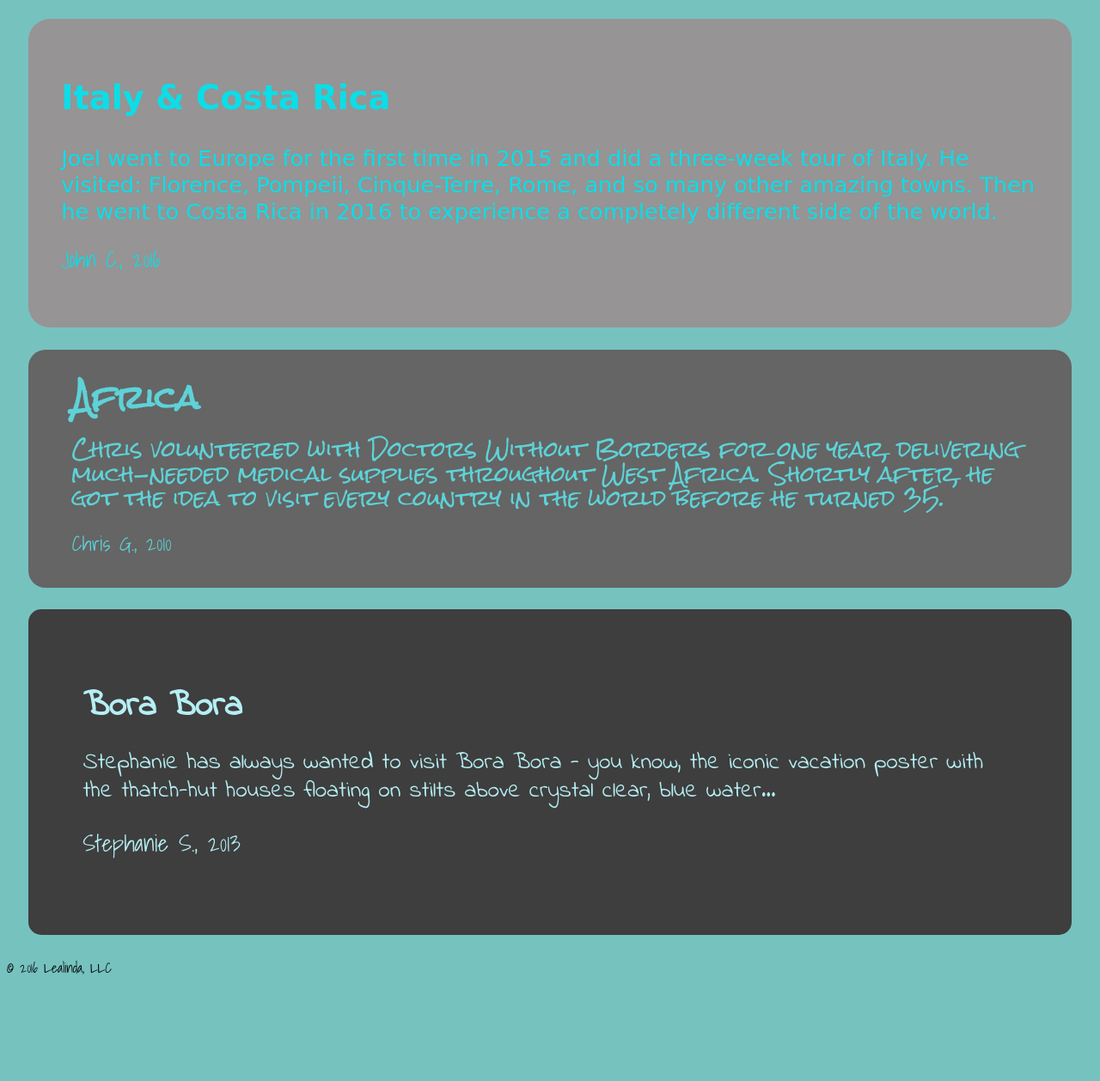
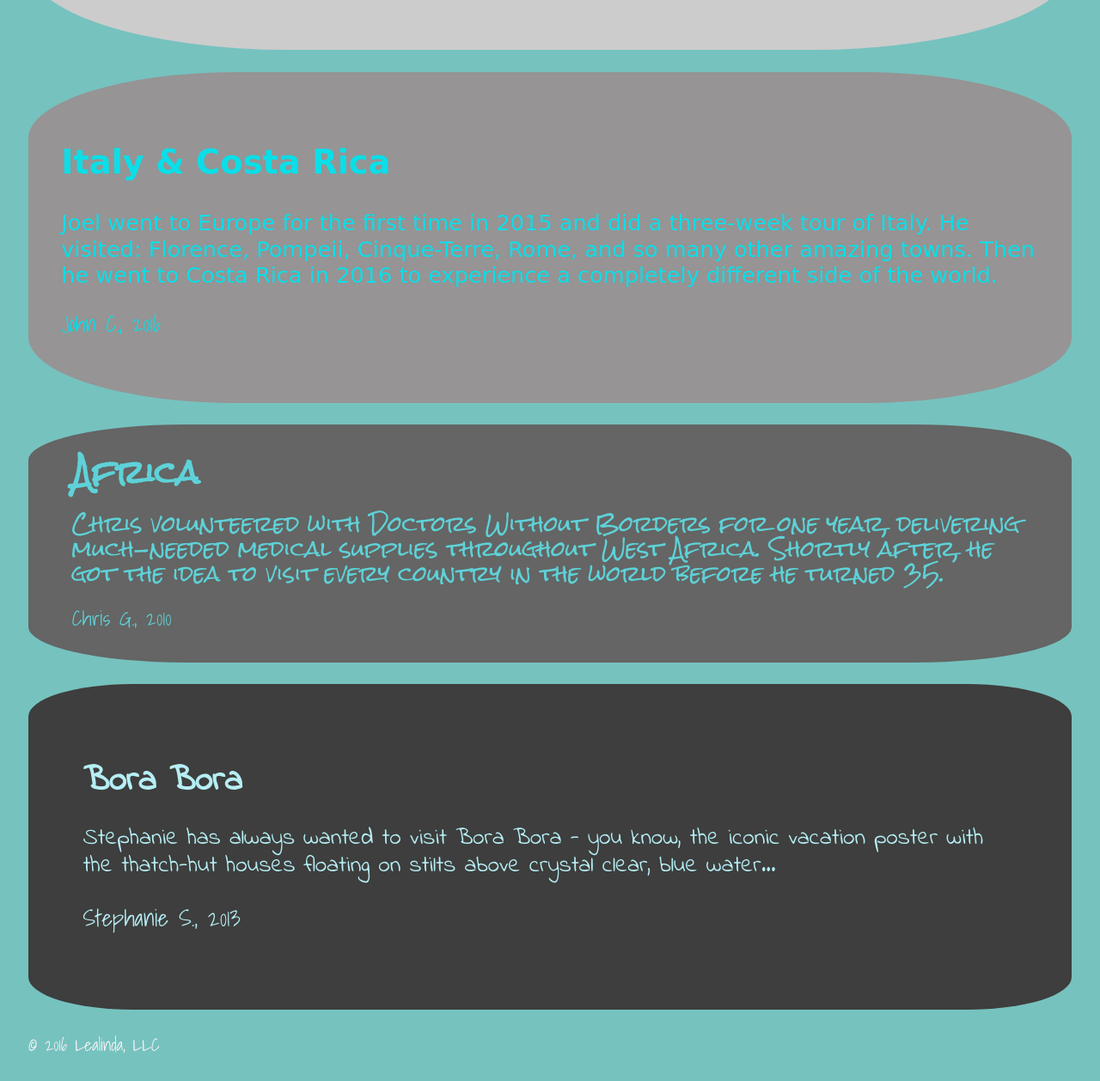
Before and after one commit to LeaCamara/BlogExperiment, a plain HTML site: page index.html in a window 1280 px wide. Shown: the part 778-2036 px from the top of the page at 86% size. Before the commit the page ends 1933 px from the top, so only its background shows below. Drawn offline with Linux system fonts and the light colour scheme; a web font is replaced by a local one.

Commit message:
changed radius, padding & footer margin

```diff
--- a/articles.css
+++ b/articles.css
@@ -8,8 +8,9 @@ body {
     font-size: 2.25em;
     color: rgba(2, 171, 179, 0.98);
     line-height: 105%;
-    padding: 2.75% 2%;
-    border-radius: 35px;
+    padding: 3.3% 2%;
+    padding-left: 5%;
+    border-radius: 30%;
     margin: 2%;
 }
 
@@ -19,8 +20,8 @@ body {
 	font-size: 1.55em;
 	color: #078d96;
 	line-height: normal;
-	padding: 1% 3%;
-	border-radius: 30px;
+	padding: 2.9% 2.6%;
+	border-radius: 25%;
 	margin: 2%;
 }
 
@@ -30,8 +31,8 @@ body {
 	font-size: 1.6em;
 	color: rgba(6, 224, 234, 0.97);
 	line-height: 1.2;
-	padding: 3% 3%;
-	border-radius: 25px;
+	padding: 4% 3%;
+	border-radius: 20%;
 	margin: 2%;
 }
 
@@ -42,7 +43,7 @@ body {
 	color: rgb(94, 210, 216);
 	line-height: 1.2em;
 	padding: 1% 4%;
-	border-radius: 20px;
+	border-radius: 15%;
 	margin: 2%;
 }
 
@@ -53,10 +54,16 @@ body {
 	color: #b6eef5;
 	line-height: 120%;
 	padding: 5% 5%;
-	border-radius: 15px;
+	border-radius: 10%;
 	margin: 2%;
 }
 
 footer {
 	font-family: 'Shadows Into Light', cursive;
 }
+
+#bottom-footer {
+	color: #f7f3f3;
+	font-size: 1.25em;
+	margin: 2%;
+}
--- a/index.html
+++ b/index.html
@@ -66,7 +66,7 @@
 		</footer>
 	</article>
 
-	<footer>
+	<footer id="bottom-footer">
 		<p>&copy; 2016 Lealinda, LLC</p>
 	</footer>
 </body>
```
